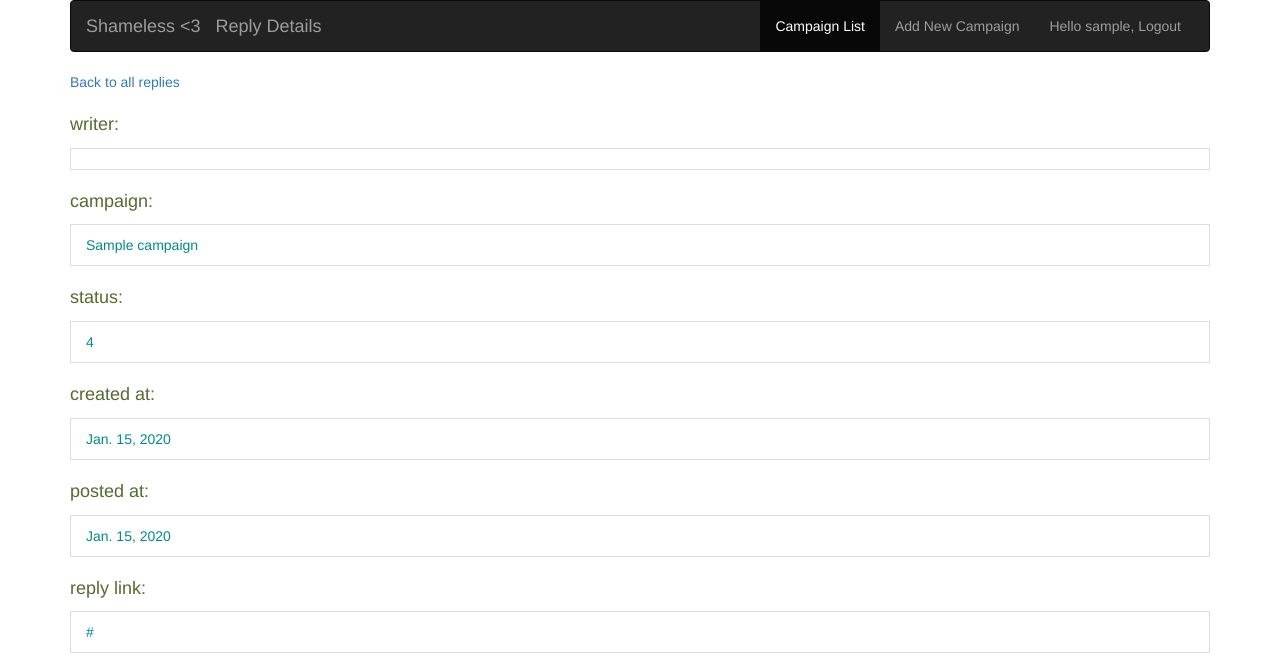
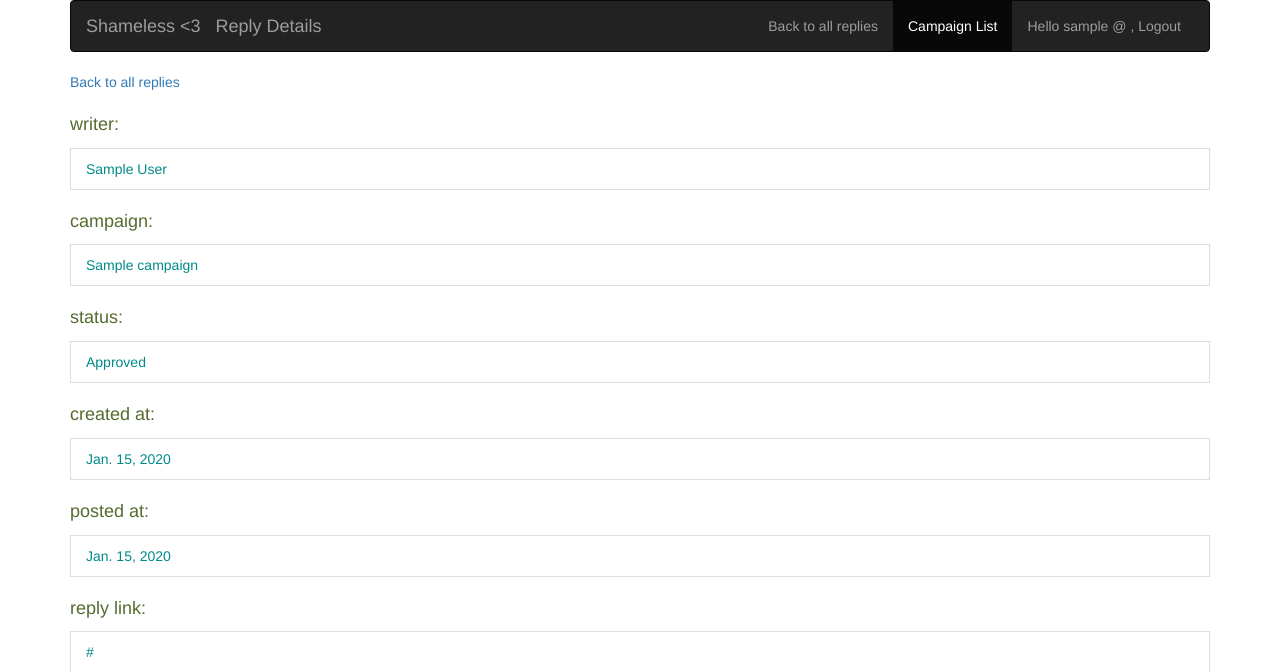
Before and after one commit to Mengo33/Shameless, a Django app: page /1/reply_details/ in a window 1280 px wide. Shown: the top 672 px of the page. Run offline with Django 3.2, Linux system fonts and the light colour scheme; a user stored in the database is signed in; tables that the repository leaves empty hold one stand-in row (values such as "Sample post"); some libraries are stand-ins or nearby versions.

Commit message:
Finally i finished to fix the 2 persons (campaigner and writer).

```diff
--- a/campaigns/templates/base.html
+++ b/campaigns/templates/base.html
@@ -40,10 +40,20 @@
       </div>
       <div class="collapse navbar-collapse">
         <ul class="nav navbar-nav navbar-right">
+          <li>{% block top_link_2 %}{% endblock %}</li>
+          <li>{% block top_link_1 %}{% endblock %}</li>
           <li class="active"><a href="/">Campaign List</a></li>
-          <li><a href="/add-campaign">Add New Campaign</a></li>
+            {% if request.session.is_campaign %}
+                  <li><a href="/add-campaign">Add New Campaign</a></li>
+            {% endif %}
              {% if not request.path == '/login/' and not request.path == '/signup/' %}
-                    <li><a href="/logout/">Hello  {{ user.get_username }}, Logout</a></li>
+                    <li><a href="/logout/">Hello  {{ user.get_username }} @
+                        {% if request.session.is_campaigner %}
+                            Campaigner
+                        {% elif request.session.is_writer %}
+                            Writer
+                        {% endif %}
+                            , Logout</a></li>
                 {% elif request.path == '/login/' %}
                     <li><a href="/signup/">Hello Guest, Signup</a></li>
                  {% elif request.path == '/signup/' %}
--- a/campaigns/templates/campaigns/reply_detail.html
+++ b/campaigns/templates/campaigns/reply_detail.html
@@ -1,15 +1,17 @@
 {% extends "base.html" %}
 
 {% block content %}
+        {% block top_link_1 %}
+            <a href="{% url "campaigns:replies_list" %}">Back to all replies</a>
+        {% endblock %}
 
-        <a href="{% url "campaigns:replies_list" %}">Back to all replies</a>
     &nbsp;
 {#    <a href="^view-replies$">View Replies</a>#}
     <ul class="list-group">
         <br/>
         <p class="campaign_label">writer:</p>
         <li class="list-group-item">
-            {{ object.writer.writer_user.user.get_full_name }}
+            {{ object.writer.writer_user.profile_user.get_full_name }}
         </li>
         <br/>
         <p class="campaign_label">campaign:</p>
@@ -19,7 +21,7 @@
         <br/>
         <p class="campaign_label">status:</p>
         <li class="list-group-item">
-            {{ object.status }}
+            {{ object.get_status_display }}
         </li>
         <br/>
         <p class="campaign_label">created at:</p>
--- a/campaigns/templates/campaigns/reply_list.html
+++ b/campaigns/templates/campaigns/reply_list.html
@@ -27,8 +27,8 @@
                     <td>{{ object.last_modified }}</td>
                     <td>{{ object.posted_at }}</td>
                     <td>{{ object.reply_link }}</td>
-                    <td>{{ object.status }}</td>
-                    <td>{{ object.writer.writer_user.user.get_full_name }}</td>
+                    <td>{{ object.get_status_display }}</td>
+                    <td>{{ object.writer.writer_user.profile_user.get_full_name }}</td>
                     <td>{{ object.campaign.title }}</td>
                 </tr>
             {% endfor %}
--- a/campaigns/views.py
+++ b/campaigns/views.py
@@ -192,7 +192,6 @@ class CampaignDetailView(LoggedInMixin, DetailView):
 
 class CreateReplyView(LoggedInMixin, CreateView):
     page_title = "Reply to campaign "
-    campaign = None
     model = models.Reply
     fields = (
         'reply_text',
@@ -201,9 +200,12 @@ class CreateReplyView(LoggedInMixin, CreateView):
     success_url = reverse_lazy('campaigns:list')
 
     def form_valid(self, form):
+        pu = models.ProfileUser.objects.get(
+            profile_user_id=self.request.user.pk)
         form.instance.writer = models.WriterUser.objects.get(
-            writer_user_id=self.request.user.pk)
-        form.instance.campaign = self.campaign
+            writer_user_id=pu.pk)
+
+        form.instance.campaign = models.Campaign.objects.get(pk=self.request.session['campaign_id'])
         resp = super().form_valid(form)
         c = models.Campaign.objects.get(pk=self.request.session['campaign_id'])
         if c.replies_written != c.replies_num:
@@ -221,12 +223,16 @@ class CreateReplyView(LoggedInMixin, CreateView):
     def dispatch(self, request, *args, **kwargs):
         self.request.session['campaign_id'] = kwargs['pk']
 
-        if models.CampaignUser.objects.filter(campaign_user_id=request.user.pk).exists():
-            redirect("campaigns:campaign_details", args=(self.request.session['campaign_id'],))
+        # if models.CampaignUser.objects.filter(campaign_user_id=request.user.pk).exists():
+        if self.request.session['is_campaigner']:
+            return redirect("/")
+            # return reverse("campaigns:campaign_details",
+            #         args=(self.request.session['campaign_id'],))
 
         campaign_name = (models.Campaign.objects.get(pk=self.request.session['campaign_id'])).title
         self.page_title += '"{}"'.format(campaign_name)
-        self.campaign = (models.Campaign.objects.get(pk=self.request.session['campaign_id']))
+
+        return super().dispatch(request, *args, **kwargs)
 
 
 class ReplyDetailView(LoggedInMixin, DetailView):
@@ -239,19 +245,16 @@ class ListRepliesView(LoggedInMixin, ListView):
     model = models.Reply
     paginate_by = 5
 
-    # def get_queryset(self):
-    #     return super().get_queryset().filter(
-    #         campaign=models.Campaign.objects.get(pk=self.request.session['campaign_id']))
-
     def get_queryset(self):
-        if not models.CampaignUser.objects.filter(campaign_user_id=self.request.user.pk).exists():
-            return super().get_queryset().filter(
-                writer=models.WriterUser.objects.filter(writer_user_id=self.request.user.pk),
-                campaign=models.Campaign.objects.get(pk=self.request.session['campaign_id']),
-            )
-        else:
+        # if self.request.user.is_authenticated():
+        if self.request.session['is_campaigner']:
             return super().get_queryset().filter(
                 campaign=models.Campaign.objects.get(pk=self.request.session['campaign_id']))
+        elif self.request.session['is_writer']:
+            return super().get_queryset().filter(
+                writer=models.WriterUser.objects.get(
+                    writer_user_id=models.ProfileUser.objects.get(
+                        profile_user=self.request.user.pk)))
 
 # class CreateProfileUserView(LoggedInMixin, CreateView):
 #     page_title = "Edit Profile Details"
```
Also changed, not shown: campaigns/templates/campaigns/campaign_detail.html (+10 -7 lines).
